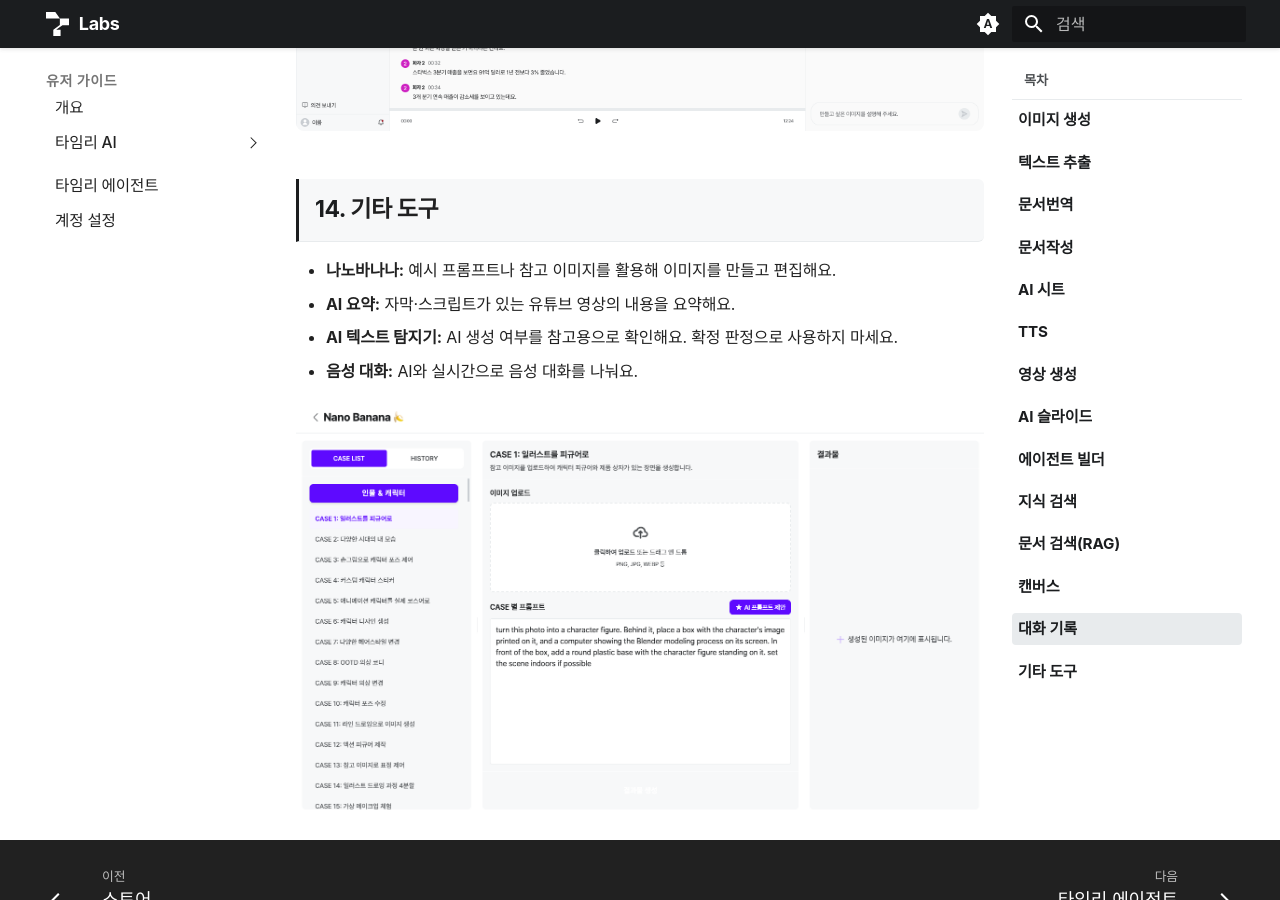
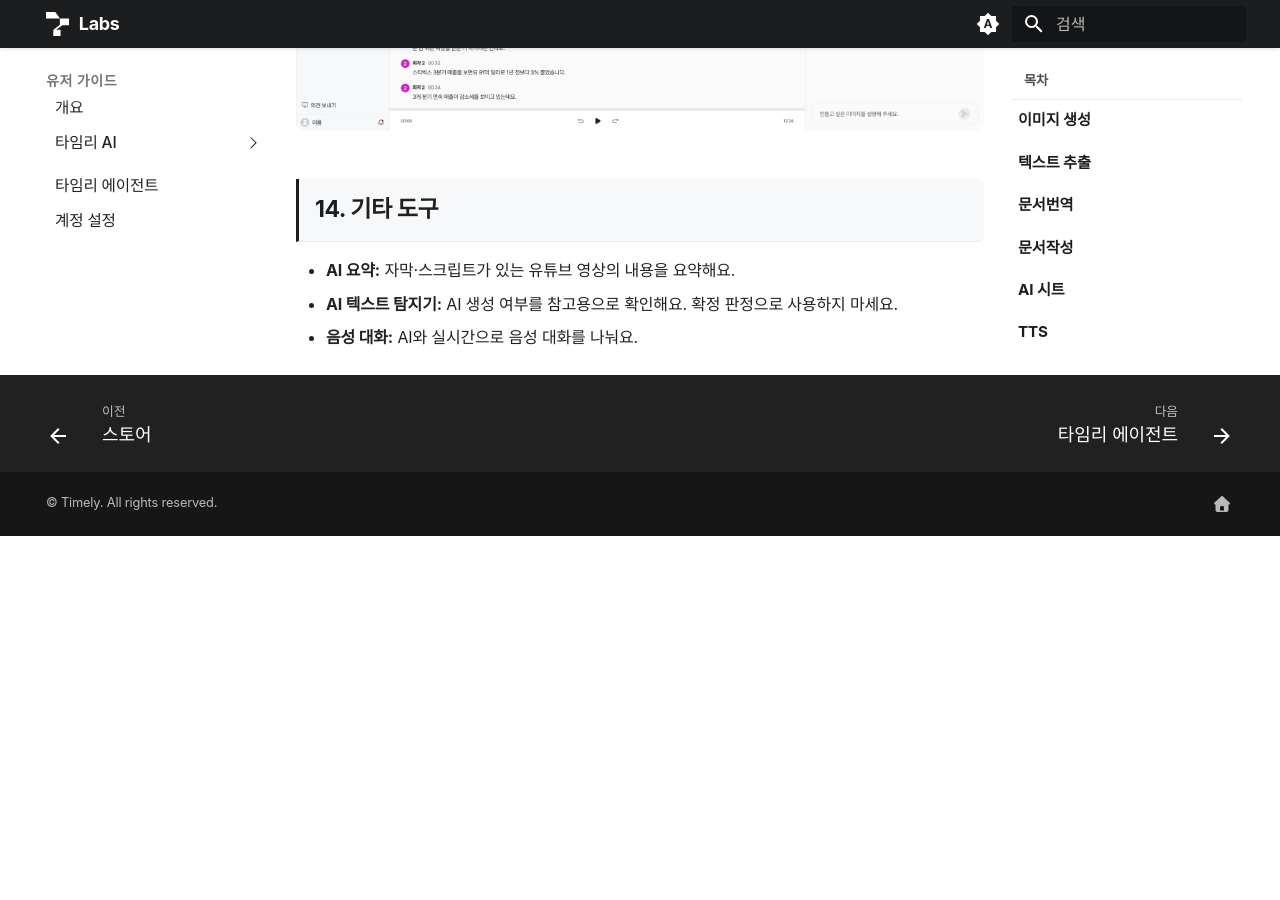
Before and after one commit to timely-hub/timely-manual, an MkDocs documentation site: the page built from docs/user/getting-started/labs.md, in a window 1280 px wide and 900 px high, scrolled down 12911 px. Built offline with MkDocs 1.6.1 and Material for MkDocs 9.7.7, drawn with Linux system fonts in a browser that asks for light colours; some web fonts are replaced; after the commit the page ends 13447 px from its top, so only the background shows below that.

Commit message:
content: swap overview SNS screen to Timely AI + mark SNS area; drop 나노바나나 from Labs
- overview 2-2 SNS: replace old 타임리GPT login with Timely AI screen,
  highlight the SNS login area in red, size down to a compact card
- Labs 기타 도구: remove 나노바나나 item and its image

Co-Authored-By: Claude Opus 4.8 <noreply@anthropic.com>

```diff
--- a/docs/user/getting-started/labs.md
+++ b/docs/user/getting-started/labs.md
@@ -294,13 +294,8 @@ START.value > 100
 
 ## 기타 도구 {#other-ai-tools}
 
-- **나노바나나:** 예시 프롬프트나 참고 이미지를 활용해 이미지를 만들고 편집해요.
 - **AI 요약:** 자막·스크립트가 있는 유튜브 영상의 내용을 요약해요.
 - **AI 텍스트 탐지기:** AI 생성 여부를 참고용으로 확인해요. 확정 판정으로 사용하지 마세요.
 - **음성 대화:** AI와 실시간으로 음성 대화를 나눠요.
 
-<span id="2-nano-banana"></span>
-
-![나노바나나 예시 선택과 프롬프트 입력](../../assets/images/user-labs/img10.png)
-
 </div>
```
Also changed, not shown: docs/user/getting-started/overview.md (+1 -1 lines), docs/assets/images/user-labs/img10.png (deleted), docs/assets/images/user-overview/img06.png (deleted), docs/assets/images/user-overview/renewal-sns-login.png (added).
